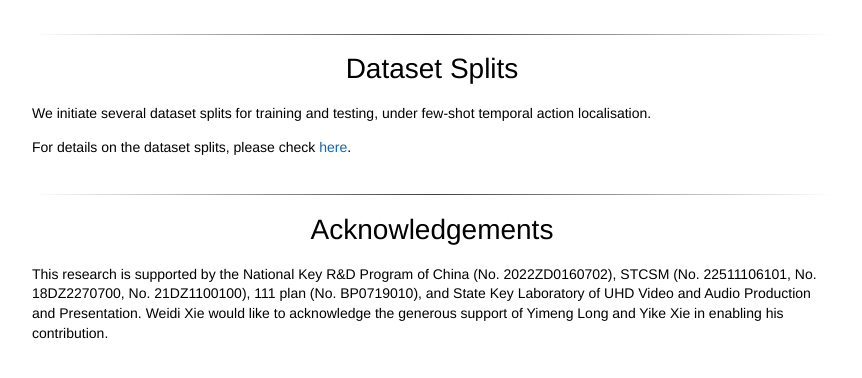
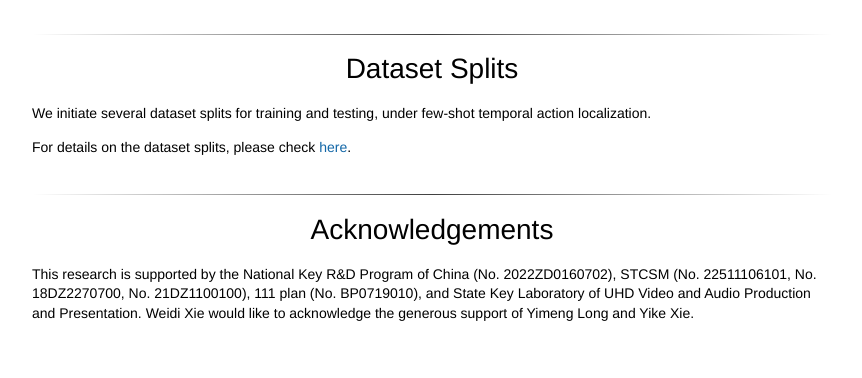
Before and after one commit to ju-chen/Voide1220.github.io, a Jekyll site: the page GPT_prompt/index.html, which Jekyll copies as it is, in a window 1280 px wide and 900 px high, scrolled down 2341 px. Shown: the part 503-881 px from the top of the window, without its empty margins (208-1070 px from the left). Built offline with Jekyll 4.4.1, drawn with Linux system fonts in a browser that asks for light colours; some web fonts are replaced.

Commit message:
Update index.html

```diff
--- a/GPT_prompt/index.html
+++ b/GPT_prompt/index.html
@@ -345,7 +345,7 @@
 
 	<br><hr>
 	<center><h1>Dataset Splits</h1></center>
-	<p>We initiate several dataset splits for training and testing, under few-shot temporal action localisation. </p>
+	<p>We initiate several dataset splits for training and testing, under few-shot temporal action localization. </p>
 	<p>For details on the dataset splits, please check <a href="https://github.com/ju-chen/Efficient-Prompt/tree/main/datasplits/">here</a>.
 	</p>
 
@@ -355,7 +355,7 @@
       <hr>
       <center> <h1> Acknowledgements </h1> </center>
 	<p>
-		This research is supported by the National Key R&D Program of China (No. 2022ZD0160702), STCSM (No. 22511106101, No. 18DZ2270700, No. 21DZ1100100), 111 plan (No. BP0719010), and State Key Laboratory of UHD Video and Audio Production and Presentation. Weidi Xie would like to acknowledge the generous support of Yimeng Long and Yike Xie in enabling his contribution.
+		This research is supported by the National Key R&D Program of China (No. 2022ZD0160702), STCSM (No. 22511106101, No. 18DZ2270700, No. 21DZ1100100), 111 plan (No. BP0719010), and State Key Laboratory of UHD Video and Audio Production and Presentation. Weidi Xie would like to acknowledge the generous support of Yimeng Long and Yike Xie.
 	</p>
 
       <br>
```
